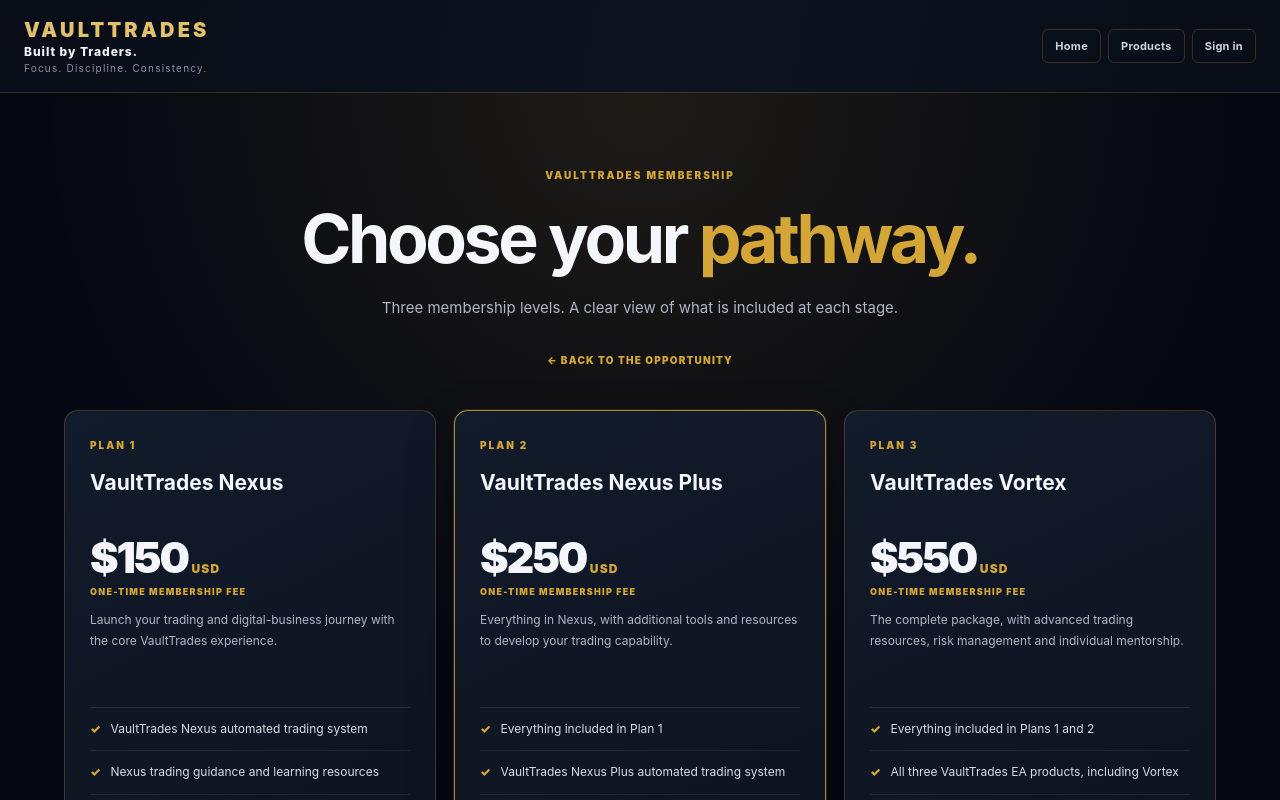
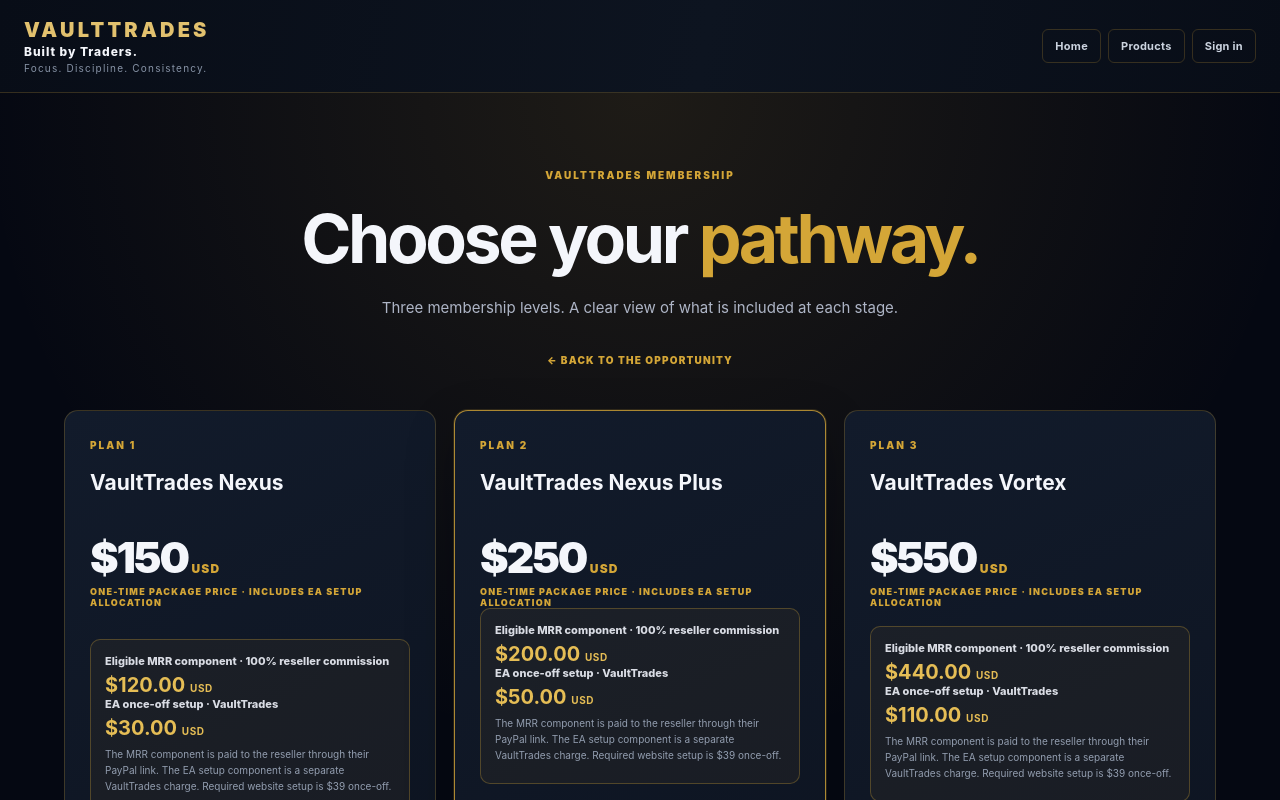
Before and after one commit to iyandatalks/vaulttrades, a Next.js app: page /plans in a window 1280 px wide. Shown: the top 800 px of the page. Built offline with nearby package versions, Linux system fonts and the light colour scheme; no server answers.

Commit message:
Display MRR commission and EA setup allocation on plans

```diff
--- a/app/plans/page.tsx
+++ b/app/plans/page.tsx
@@ -61,7 +61,14 @@ export default function PlansPage() {
             <div className="vt-plan-number">{plan.number}</div>
             <h2>{plan.name}</h2>
             <div className="vt-plan-price">{plan.price}<small> USD</small></div>
-            <div className="vt-plan-once">ONE-TIME MEMBERSHIP FEE</div>
+            <div className="vt-plan-once">ONE-TIME PACKAGE PRICE · INCLUDES EA SETUP ALLOCATION</div>
+            <div className="vt-plan-addon">
+              <span>Eligible MRR component · 100% reseller commission</span>
+              <strong>${(Number(plan.price.replace("$", "")) * 0.8).toFixed(2)} <small>USD</small></strong>
+              <span>EA once-off setup · VaultTrades</span>
+              <strong>${(Number(plan.price.replace("$", "")) * 0.2).toFixed(2)} <small>USD</small></strong>
+              <p>The MRR component is paid to the reseller through their PayPal link. The EA setup component is a separate VaultTrades charge. Required website setup is $39 once-off.</p>
+            </div>
             <p className="vt-plan-intro">{plan.intro}</p>
             <ul>{plan.features.map((feature) => <li key={feature}><span aria-hidden="true">✓</span>{feature}</li>)}</ul>
             <div className="vt-plan-addon">
```
